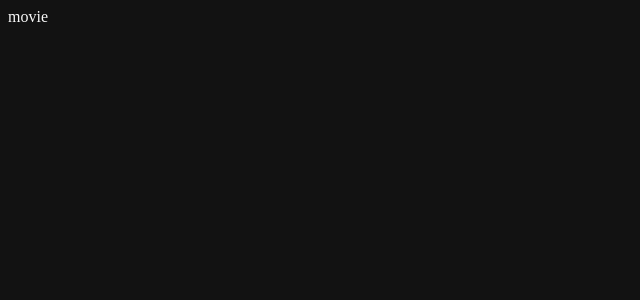
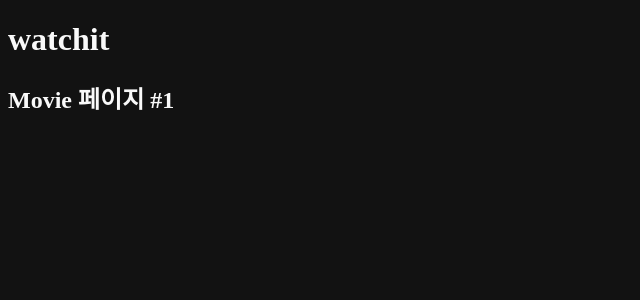
Before and after one commit to 2Zerozero/codemall, a Next.js app: page /movies/1 in a window 1280 px wide. Shown: the top 300 px of the page, without its empty margins (0-640 px from the left). Built offline with nearby package versions, Linux system fonts and the light colour scheme.

Commit message:
[feat] useRouter 사용해보기

```diff
--- a/pages/movies/[id]/index.tsx
+++ b/pages/movies/[id]/index.tsx
@@ -1,3 +1,13 @@
+import { useRouter } from 'next/router';
+
 export default function Movie() {
-  return <div>movie</div>;
+  const router = useRouter();
+  const { id } = router.query;
+
+  return (
+    <>
+      <h1>watchit</h1>
+      <h2>Movie 페이지 #{id}</h2>
+    </>
+  );
 }
```
Also changed, not shown: pages/search.tsx (+11 -1 lines), 1 other file (tests, documents, lock files or other folders).
